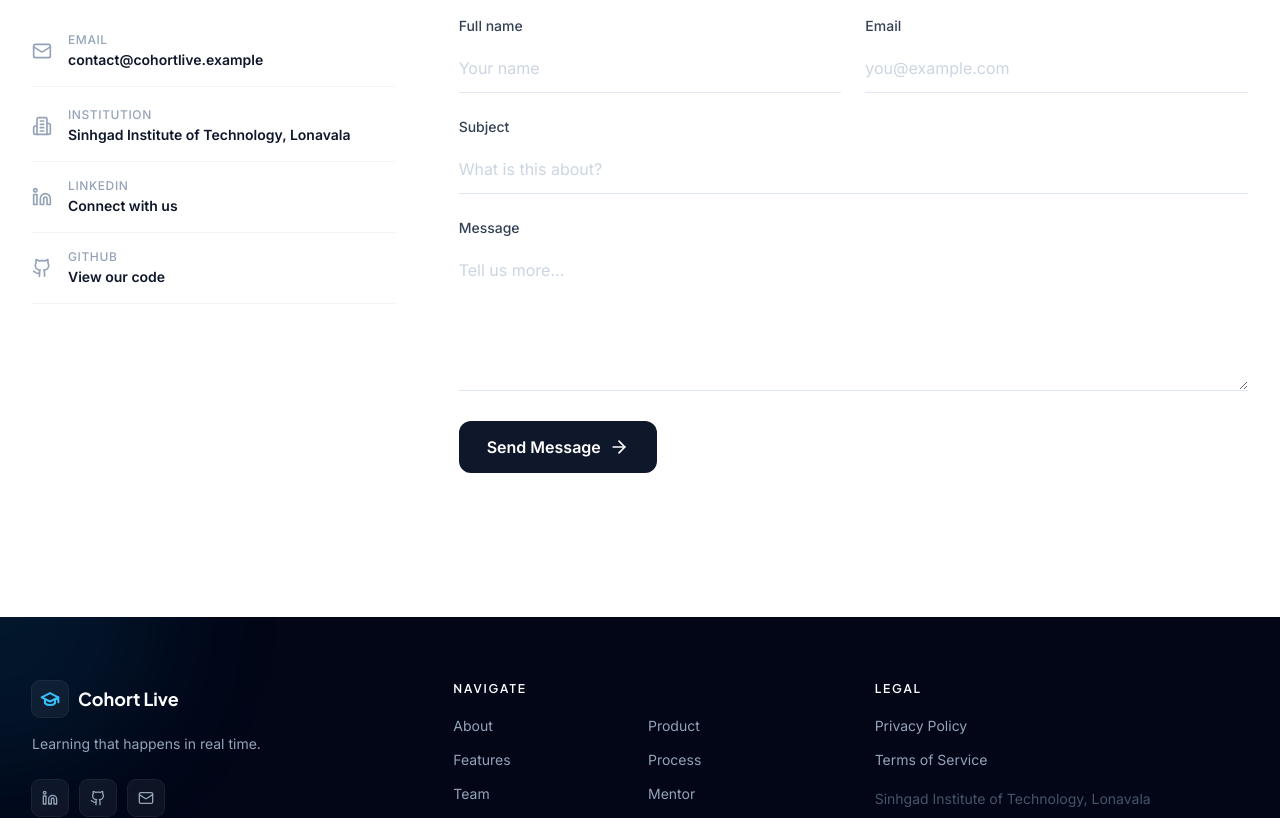
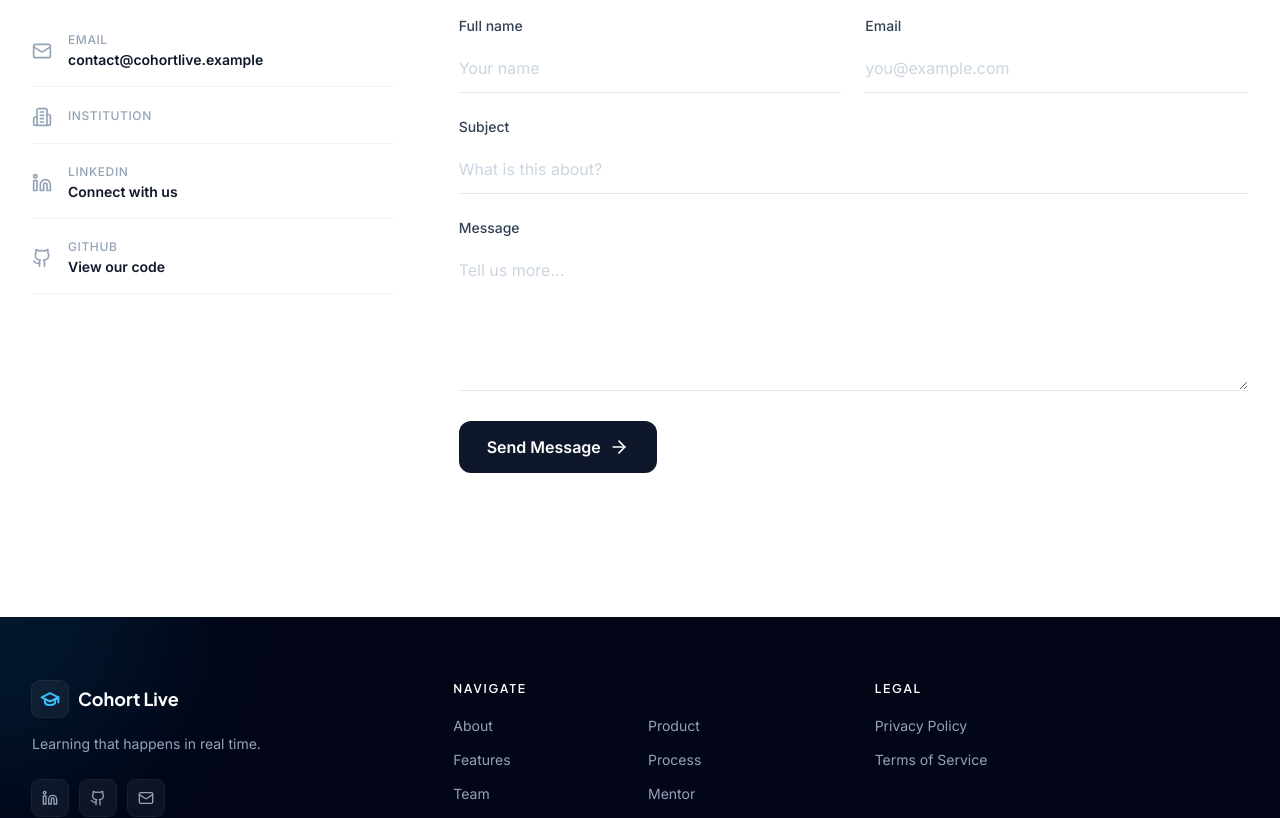
Before and after one commit to AsmitaV9/cohort_live_website, a React (Vite) app: page / in a window 1280 px wide. Shown: the part 10380-11198 px from the top of the page. Built offline with nearby package versions, Linux system fonts and the light colour scheme.

Commit message:
Remove unnecessary properties from COMPANY object
Removed college, linkedin, and github properties from COMPANY object.

```diff
--- a/src/data/content.ts
+++ b/src/data/content.ts
@@ -283,7 +283,4 @@ export const COMPANY = {
   name: 'Cohort Live',
   tagline: 'Learning that happens in real time.',
   email: 'contact@cohortlive.example',
-  college: 'Sinhgad Institute of Technology, Lonavala',
-  linkedin: '#',
-  github: '#',
 };
```
